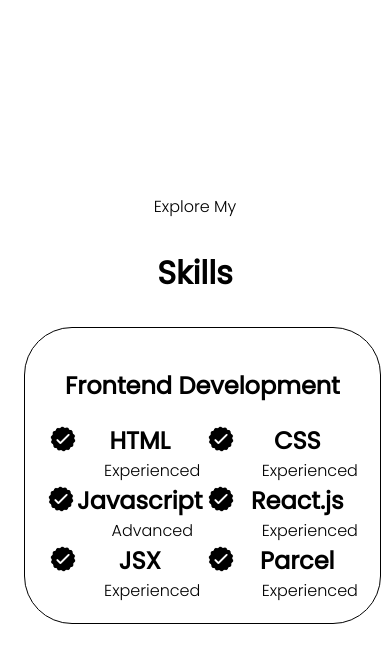
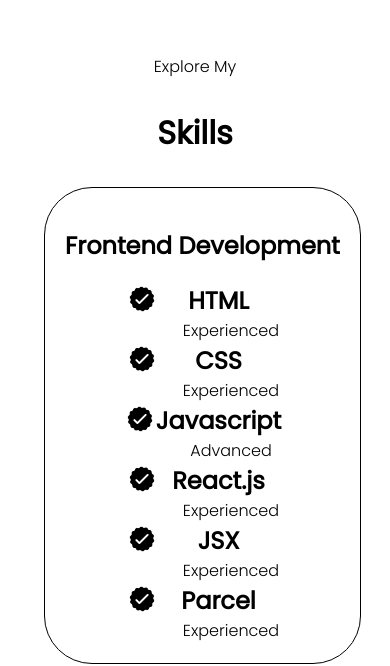
Before and after one commit to Gulshan-00/portfolio, a plain HTML site: page index.html in a window 390 px wide. Shown: the part 2161-2827 px from the top of the page. Drawn offline with Linux system fonts and the light colour scheme.

Commit message:
skill box - inner content - media query

```diff
--- a/index.html
+++ b/index.html
@@ -128,7 +128,7 @@
         <div class="developer">
 
             <div class="frontend ">
-                <div class="front-stack dev"><h2>Frontend Development</h2></div>
+                <div class="front-stack dev"><h2 class="frontdev">Frontend Development</h2></div>
                 <div class="front-stack1">
                     <img src="./assets/checkmark.png" alt="check-icon">
                     <div class="skill-text">
--- a/mediaqueries.css
+++ b/mediaqueries.css
@@ -229,4 +229,37 @@
         font-size: 1.2rem;
     }
 
+    .frontend{
+
+        display: flex;
+        flex-direction: column;
+        justify-content: center;
+        align-items: center;
+
+
+    }
+
+    .front-stack{
+        display: flex;
+        justify-content: space-evenly;
+        align-items: center;
+    }
+
+    /* h2 .frontdev{
+        display: flex;
+        flex-direction: column;
+        justify-content: center;
+        align-items: center;
+    }
+     */
+    #skills{
+
+    margin-top: 40px;
+    }
+
+    #contact{
+        margin-top: -200px;
+    }
+
+
 }
```
